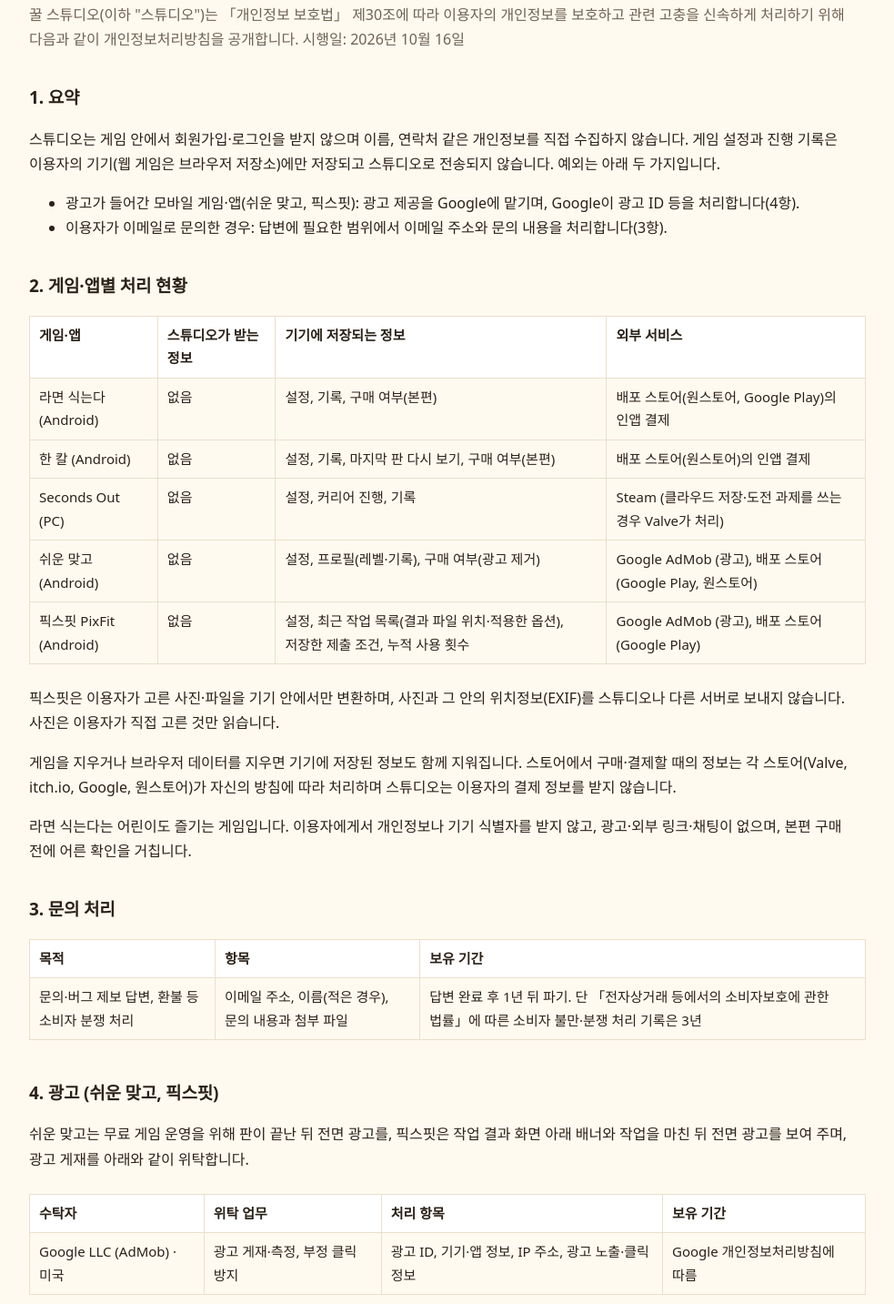
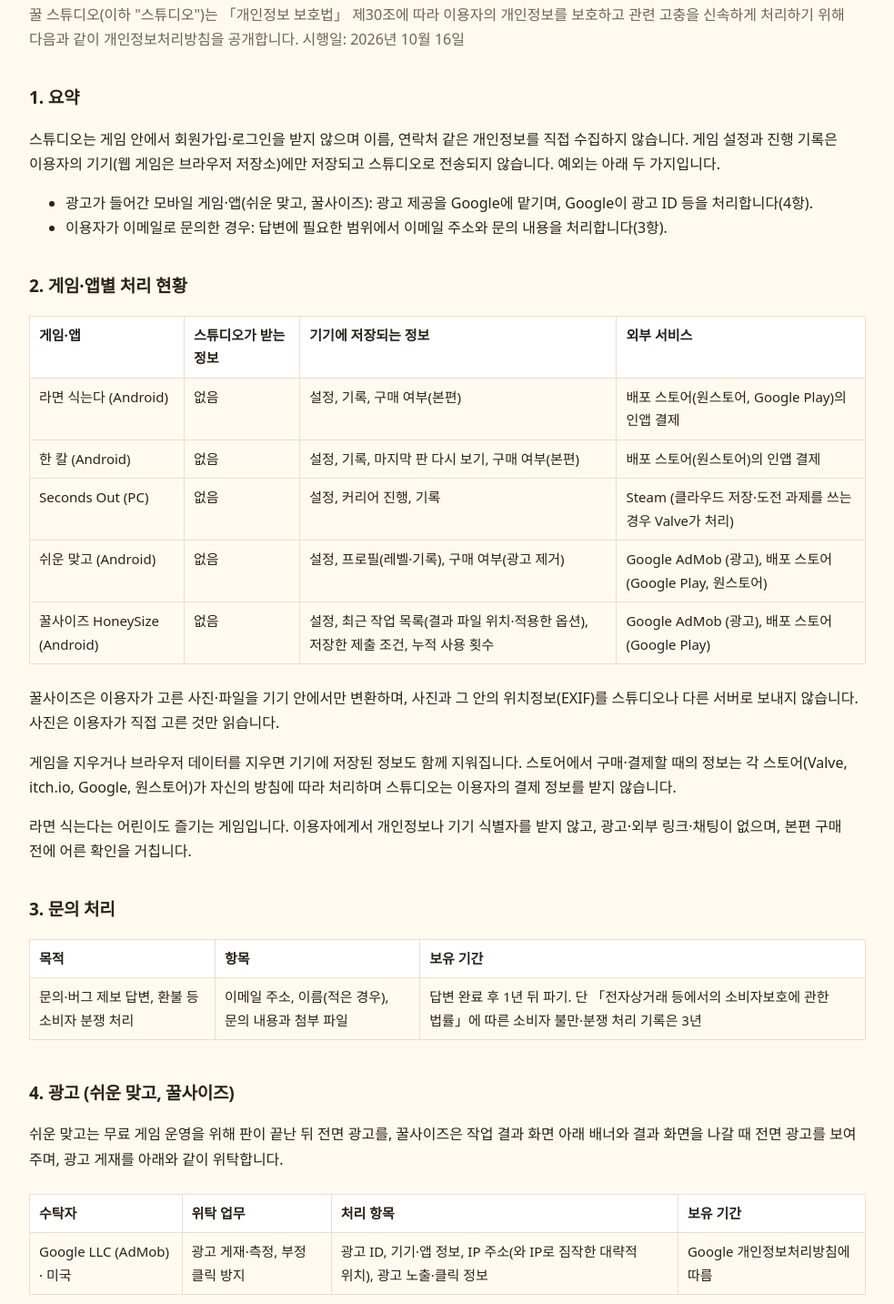
Before and after one commit to hangang907-png/ggule-site, a plain HTML site: page docs/privacy/index.html in a window 1280 px wide. Shown: the part 167-1600 px from the top of the page at 91% size, without its empty margins (148-1131 px from the left). Drawn offline with Linux system fonts and the light colour scheme.

Commit message:
처리방침: 픽스핏 → 꿀사이즈/HoneySize, 전면 광고 시점(결과 화면을 나갈 때), 광고 처리 항목에 IP로 짐작한 대략적 위치(데이터 보안 답과 맞춤, P-24·P-32)
Co-Authored-By: Claude Opus 5.5 <noreply@anthropic.com>

```diff
--- a/docs/privacy/index.html
+++ b/docs/privacy/index.html
@@ -53,7 +53,7 @@ footer b{color:var(--fg);font-weight:700}
 
 <h2>1. 요약</h2>
 <p>스튜디오는 게임 안에서 회원가입·로그인을 받지 않으며 이름, 연락처 같은 개인정보를 직접 수집하지 않습니다. 게임 설정과 진행 기록은 이용자의 기기(웹 게임은 브라우저 저장소)에만 저장되고 스튜디오로 전송되지 않습니다. 예외는 아래 두 가지입니다.</p>
-<ul><li>광고가 들어간 모바일 게임·앱(쉬운 맞고, 픽스핏): 광고 제공을 Google에 맡기며, Google이 광고 ID 등을 처리합니다(4항).</li>
+<ul><li>광고가 들어간 모바일 게임·앱(쉬운 맞고, 꿀사이즈): 광고 제공을 Google에 맡기며, Google이 광고 ID 등을 처리합니다(4항).</li>
 <li>이용자가 이메일로 문의한 경우: 답변에 필요한 범위에서 이메일 주소와 문의 내용을 처리합니다(3항).</li></ul>
 
 <h2>2. 게임·앱별 처리 현황</h2>
@@ -63,9 +63,9 @@ footer b{color:var(--fg);font-weight:700}
 <tr><td>한 칼 (Android)</td><td>없음</td><td>설정, 기록, 마지막 판 다시 보기, 구매 여부(본편)</td><td>배포 스토어(원스토어)의 인앱 결제</td></tr>
 <tr><td>Seconds Out (PC)</td><td>없음</td><td>설정, 커리어 진행, 기록</td><td>Steam (클라우드 저장·도전 과제를 쓰는 경우 Valve가 처리)</td></tr>
 <tr><td>쉬운 맞고 (Android)</td><td>없음</td><td>설정, 프로필(레벨·기록), 구매 여부(광고 제거)</td><td>Google AdMob (광고), 배포 스토어(Google Play, 원스토어)</td></tr>
-<tr><td>픽스핏 PixFit (Android)</td><td>없음</td><td>설정, 최근 작업 목록(결과 파일 위치·적용한 옵션), 저장한 제출 조건, 누적 사용 횟수</td><td>Google AdMob (광고), 배포 스토어(Google Play)</td></tr>
+<tr><td>꿀사이즈 HoneySize (Android)</td><td>없음</td><td>설정, 최근 작업 목록(결과 파일 위치·적용한 옵션), 저장한 제출 조건, 누적 사용 횟수</td><td>Google AdMob (광고), 배포 스토어(Google Play)</td></tr>
 </table></div>
-<p>픽스핏은 이용자가 고른 사진·파일을 기기 안에서만 변환하며, 사진과 그 안의 위치정보(EXIF)를 스튜디오나 다른 서버로 보내지 않습니다. 사진은 이용자가 직접 고른 것만 읽습니다.</p>
+<p>꿀사이즈은 이용자가 고른 사진·파일을 기기 안에서만 변환하며, 사진과 그 안의 위치정보(EXIF)를 스튜디오나 다른 서버로 보내지 않습니다. 사진은 이용자가 직접 고른 것만 읽습니다.</p>
 <p>게임을 지우거나 브라우저 데이터를 지우면 기기에 저장된 정보도 함께 지워집니다. 스토어에서 구매·결제할 때의 정보는 각 스토어(Valve, itch.io, Google, 원스토어)가 자신의 방침에 따라 처리하며 스튜디오는 이용자의 결제 정보를 받지 않습니다.</p>
 <p>라면 식는다는 어린이도 즐기는 게임입니다. 이용자에게서 개인정보나 기기 식별자를 받지 않고, 광고·외부 링크·채팅이 없으며, 본편 구매 전에 어른 확인을 거칩니다.</p>
 
@@ -75,11 +75,11 @@ footer b{color:var(--fg);font-weight:700}
 <tr><td>문의·버그 제보 답변, 환불 등 소비자 분쟁 처리</td><td>이메일 주소, 이름(적은 경우), 문의 내용과 첨부 파일</td><td>답변 완료 후 1년 뒤 파기. 단 「전자상거래 등에서의 소비자보호에 관한 법률」에 따른 소비자 불만·분쟁 처리 기록은 3년</td></tr>
 </table></div>
 
-<h2>4. 광고 (쉬운 맞고, 픽스핏)</h2>
-<p>쉬운 맞고는 무료 게임 운영을 위해 판이 끝난 뒤 전면 광고를, 픽스핏은 작업 결과 화면 아래 배너와 작업을 마친 뒤 전면 광고를 보여 주며, 광고 게재를 아래와 같이 위탁합니다.</p>
+<h2>4. 광고 (쉬운 맞고, 꿀사이즈)</h2>
+<p>쉬운 맞고는 무료 게임 운영을 위해 판이 끝난 뒤 전면 광고를, 꿀사이즈은 작업 결과 화면 아래 배너와 결과 화면을 나갈 때 전면 광고를 보여 주며, 광고 게재를 아래와 같이 위탁합니다.</p>
 <div class="tbl"><table>
 <tr><th>수탁자</th><th>위탁 업무</th><th>처리 항목</th><th>보유 기간</th></tr>
-<tr><td>Google LLC (AdMob) · 미국</td><td>광고 게재·측정, 부정 클릭 방지</td><td>광고 ID, 기기·앱 정보, IP 주소, 광고 노출·클릭 정보</td><td>Google 개인정보처리방침에 따름</td></tr>
+<tr><td>Google LLC (AdMob) · 미국</td><td>광고 게재·측정, 부정 클릭 방지</td><td>광고 ID, 기기·앱 정보, IP 주소(와 IP로 짐작한 대략적 위치), 광고 노출·클릭 정보</td><td>Google 개인정보처리방침에 따름</td></tr>
 </table></div>
 <p>처음 실행할 때 광고 개인정보 동의 창이 나오며, 맞춤형 광고 동의는 게임·앱 설정의 [광고 개인정보 설정]에서 언제든 바꿀 수 있습니다. 기기 설정(설정 → 개인정보 보호 → 광고)에서 광고 ID를 재설정하거나 삭제할 수 있습니다. 이 정보는 정보통신망을 통해 앱 실행 중 Google 서버로 전송됩니다. 자세한 내용: <a href="https://policies.google.com/privacy?hl=ko">Google 개인정보처리방침</a>, <a href="https://policies.google.com/technologies/partner-sites?hl=ko">Google이 파트너 앱의 정보를 사용하는 방법</a>.</p>
 
```
Also changed, not shown: docs/en/privacy/index.html (+5 -5 lines), 1 other file.
